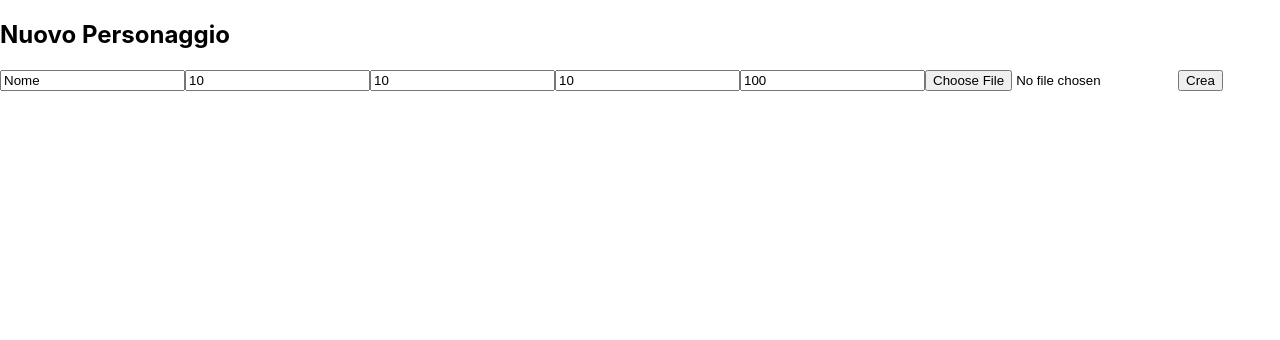
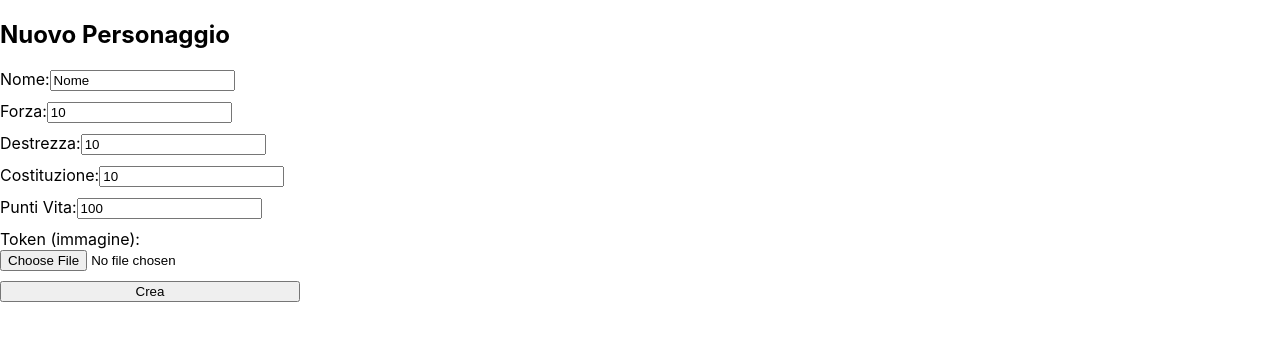
Before and after one commit to Tarzanell/Seeandchat, a React (Create React App) app in the folder seeandchat-client/: page /new-character in a window 1280 px wide. Shown: the top 340 px of the page. Built offline with nearby package versions, Linux system fonts and the light colour scheme.

Commit message:
Drag Tokensv1

```diff
--- a/seeandchat-client/src/components/Token.js
+++ b/seeandchat-client/src/components/Token.js
@@ -1,18 +1,52 @@
-import React from "react";
+import React, { useState } from "react";
+import { useDrag, useDrop } from "react-dnd";
 
-function Token({ token, positionStyle }) {
+function Token({ character, userId, isDm }) {
+  const [position, setPosition] = useState({ x: character.pos_x || 0, y: character.pos_y || 0 });
+
+  const canDrag = isDm || character.proprietario_id === userId;
+
+  const [, drag] = useDrag({
+    type: "TOKEN",
+    item: { type: "TOKEN" },
+    canDrag,
+  });
+
+  const [, drop] = useDrop({
+    accept: "TOKEN",
+    drop: (item, monitor) => {
+      if (!canDrag) return;
+
+      const delta = monitor.getDifferenceFromInitialOffset();
+      if (!delta) return;
+
+      const newX = Math.round((position.x * 50 + delta.x) / 50);
+      const newY = Math.round((position.y * 50 + delta.y) / 50);
+
+      setPosition({
+        x: Math.max(0, Math.min(9, newX)),
+        y: Math.max(0, Math.min(9, newY)),
+      });
+
+      // (Opzionale) Qui potresti anche fare una chiamata API per salvare il nuovo posizionamento nel DB
+    },
+  });
+
   return (
     <div
+      ref={(node) => drag(drop(node))}
       style={{
         width: "50px",
         height: "50px",
         position: "absolute",
-        ...positionStyle
+        left: `${position.x * 50}px`,
+        top: `${position.y * 50}px`,
+        cursor: canDrag ? "move" : "not-allowed",
       }}
     >
       <img
-        src={`http://217.154.16.188:3001/uploads/tokens/${token.immagine}`}
-        alt="token"
+        src={`http://217.154.16.188:3001/uploads/tokens/${character.token_img}`}
+        alt={character.nome}
         style={{ width: "100%", height: "100%" }}
       />
     </div>
--- a/seeandchat-client/src/pages/Characters.js
+++ b/seeandchat-client/src/pages/Characters.js
@@ -74,8 +74,14 @@ function Characters() {
               </span>
 
               <button onClick={() => handleDelete(char.id)}>❌ Cancella</button>
-              <button onClick={() => navigate("/mappa", { state: { character: char } })}>
-                Utilizza
+              <button onClick={() => navigate("/mappa", {
+              state: {
+              character: char,
+              userId: userData.id,     // già estratto da jwt
+              isDm: userData.is_dm
+              }
+              })}>
+              Utilizza
               </button>
             </li>
           ))}
--- a/seeandchat-client/src/pages/GameMap.js
+++ b/seeandchat-client/src/pages/GameMap.js
@@ -3,7 +3,7 @@ import { DndProvider } from "react-dnd";
 import { HTML5Backend } from "react-dnd-html5-backend";
 import Token from "../components/Token";
 
-function GameMap({ character, mappa_id }) {
+function GameMap({ character, userId, isDm, mappa_id }) {
   const [mapImage, setMapImage] = useState(null);
   const [tokens, setTokens] = useState([]);
 
@@ -17,6 +17,7 @@ function GameMap({ character, mappa_id }) {
         const resTokens = await fetch(`http://217.154.16.188:3001/api/tokens/${mappa_id}`);
         const tokenData = await resTokens.json();
         setTokens(tokenData);
+        console.log("Token presenti:", tokenData);
       } catch (err) {
         console.error("Errore nel caricamento di mappa o token:", err);
       }
@@ -43,17 +44,20 @@ function GameMap({ character, mappa_id }) {
           backgroundImage: `url(http://217.154.16.188:3001/uploads/mappe/${mapImage})`,
           backgroundSize: "cover",
           position: "relative",
-        }}
-      >
+        }}>
+
         {tokens.map((token, idx) => {
           const overlapping = tokens.filter(t => t.pos_x === token.pos_x && t.pos_y === token.pos_y);
           const positionStyle = getTokenStyle(token, idx, overlapping);
 
-          return <Token key={token.id} token={token} positionStyle={positionStyle} />;
-        })}
+          return <Token character={character} userId={userId} isDm={isDm} key={token.id} token={token} positionStyle={positionStyle} />;
+         })}
       </div>
     </DndProvider>
   );
+
+
+
 }
 
 export default GameMap;
--- a/seeandchat-client/src/pages/GameMapWrapper.js
+++ b/seeandchat-client/src/pages/GameMapWrapper.js
@@ -6,12 +6,16 @@ function GameMapWrapper() {
   const location = useLocation();
   const navigate = useNavigate();
 
-  if (!location.state?.character) {
+  const character = location.state?.character;
+  const userId = location.state?.userId;
+  const isDm = location.state?.isDm;
+
+  if (!character) {
     navigate("/characters");
     return null;
   }
 
-  return <GameMap character={location.state.character} />;
+  return <GameMap character={character} userId={userId} isDm={isDm} />;
 }
 
 export default GameMapWrapper;
--- a/seeandchat-client/src/pages/NewCharacter.js
+++ b/seeandchat-client/src/pages/NewCharacter.js
@@ -82,13 +82,31 @@ function NewCharacter({ onCharacterAdded }) {
   return (
     <div>
       <h2>Nuovo Personaggio</h2>
-      <form onSubmit={handleSubmit}>
-        <input type="text" name="nome" placeholder="Nome" value={formData.nome} onChange={handleNameChange} required />
+      <form onSubmit={handleSubmit} style={{ display: "flex", flexDirection: "column", gap: "10px", maxWidth: "300px" }}>
+  <label>
+    Nome:
+    <input type="text" name="nome" value={formData.nome} onChange={handleNameChange} required />
+  </label>
+  <label>
+    Forza:
     <input type="number" name="forza" value={formData.forza} onChange={handleChange} required />
+  </label>
+  <label>
+    Destrezza:
     <input type="number" name="destrezza" value={formData.destrezza} onChange={handleChange} required />
+  </label>
+  <label>
+    Costituzione:
     <input type="number" name="costituzione" value={formData.costituzione} onChange={handleChange} required />
+  </label>
+  <label>
+    Punti Vita:
     <input type="number" name="punti_vita" value={formData.punti_vita} onChange={handleChange} required />
+  </label>
+  <label>
+    Token (immagine):
     <input type="file" accept="image/png, image/jpeg" onChange={handleFileChange} required />
+  </label>
   <button type="submit">Crea</button>
 </form>
     </div>
```
Lines whose indentation alone changed are shown as unchanged.
